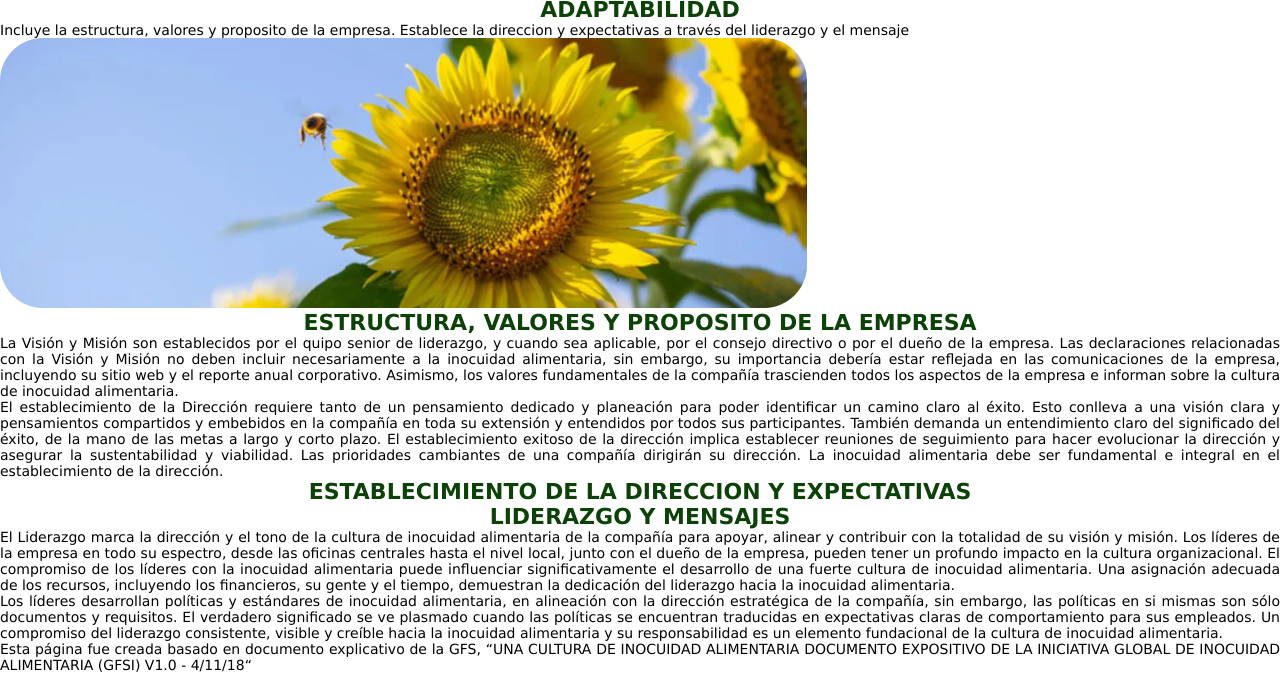
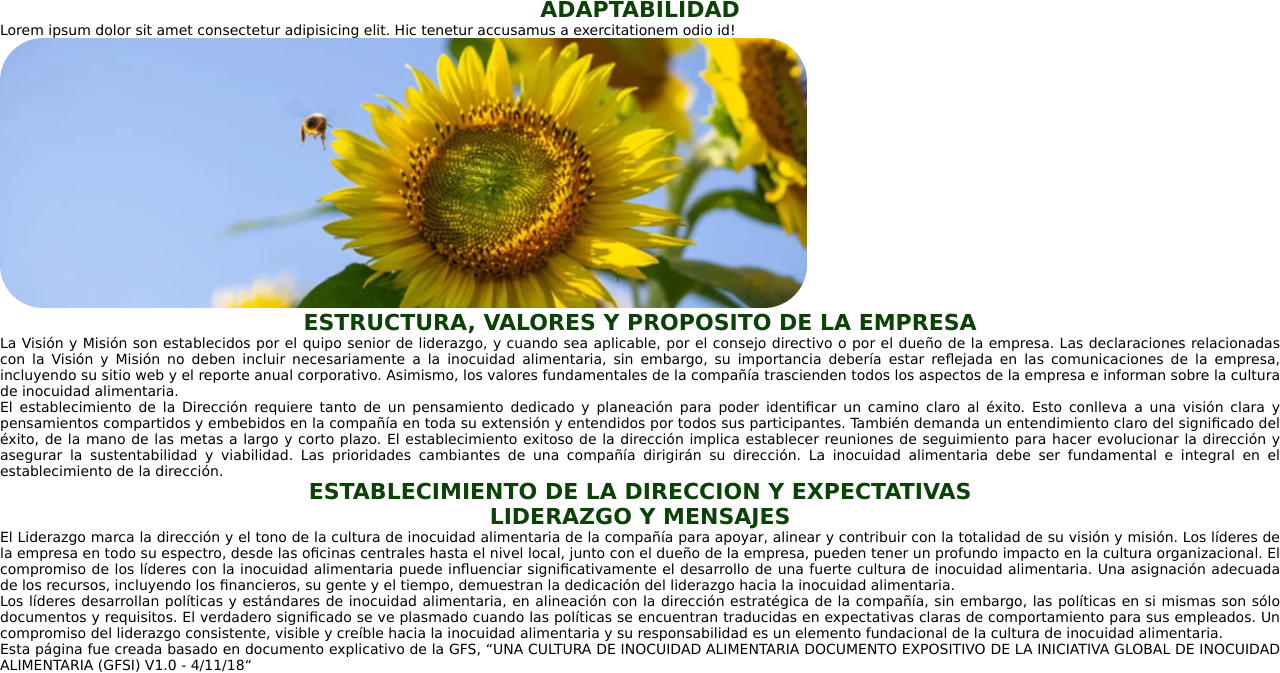
Before and after one commit to nicolasho91/proyecto_44530, a plain HTML site: page pages/adaptabilidad.html in a window 1280 px wide. Shown: the part 213-886 px from the top of the page. Drawn offline with Linux system fonts and the light colour scheme.

Commit message:
adaptabilidad

```diff
--- a/pages/adaptabilidad.html
+++ b/pages/adaptabilidad.html
@@ -34,8 +34,7 @@
         <article class="seccion1_pages-art">
             <div>
                 <h3>ADAPTABILIDAD</h3>
-                <p>Incluye la estructura, valores y proposito de la empresa.
-                    Establece la direccion y expectativas a través del liderazgo y el mensaje</p>
+                <p>Lorem ipsum dolor sit amet consectetur adipisicing elit. Hic tenetur accusamus a exercitationem odio id!</p>
             </div>
             <img src="../img/img_vym.png" alt="">
         </article>
```
